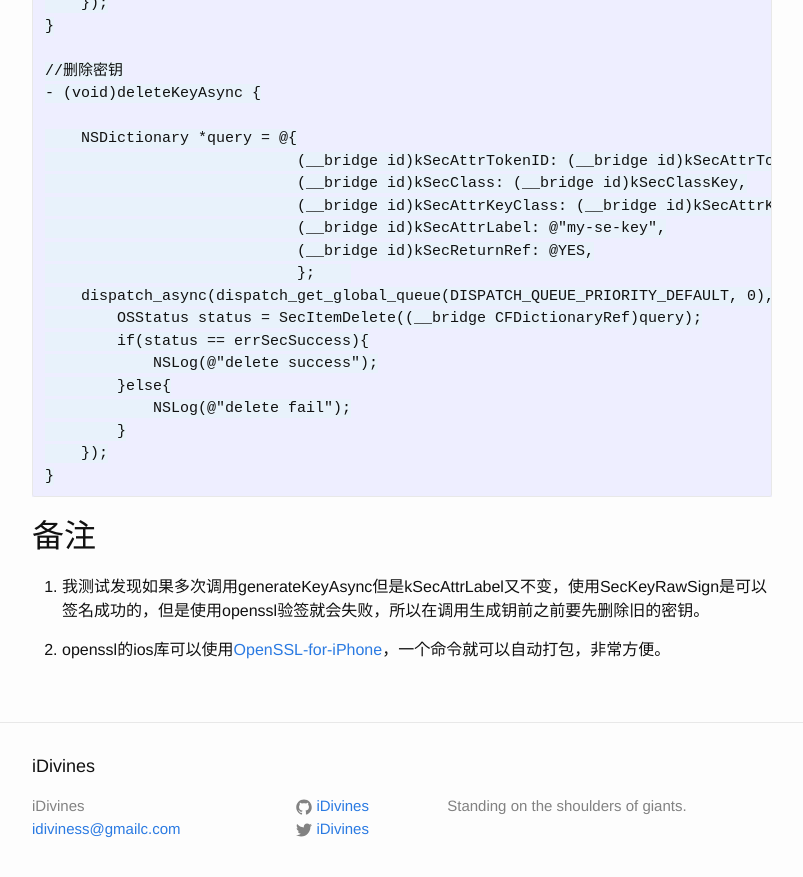
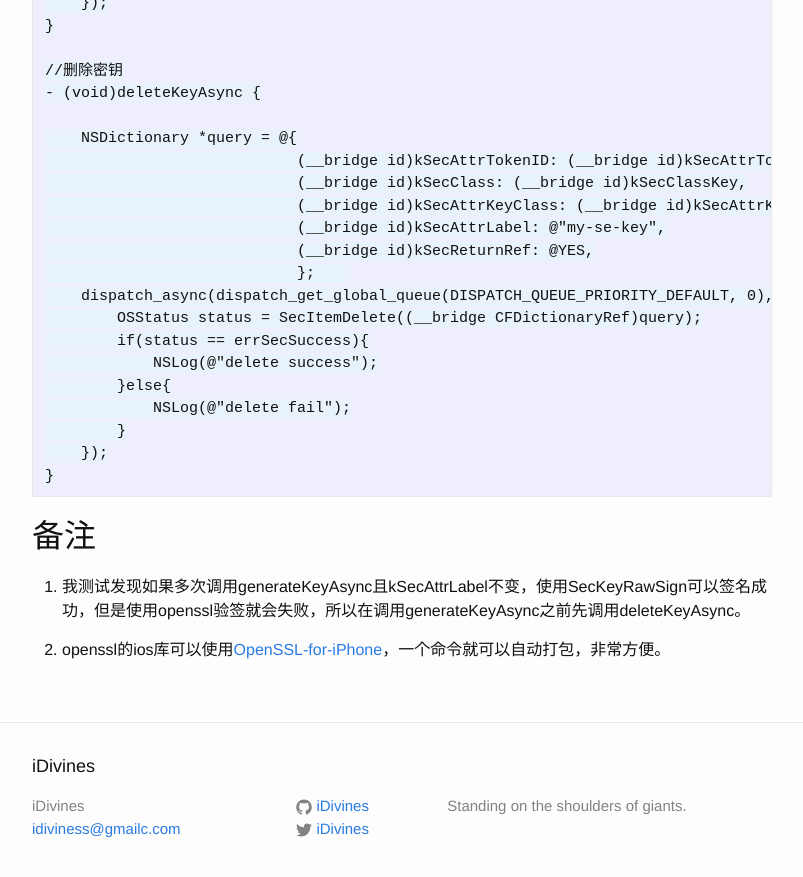
Before and after one commit to colfly/colfly.github.io, a Jekyll site: the page built from _posts/2016-04-05-welcome-to-KeychainTouchID.markdown, in a window 1280 px wide and 900 px high, scrolled down 4059 px. Shown: the top 877 px of the window, without its empty margins (238-1041 px from the left). Built offline with Jekyll 4.4.1, drawn with Linux system fonts in a browser that asks for light colours.

Commit message:
Update 2016-04-05-welcome-to-KeychainTouchID.markdown
update

```diff
--- a/_posts/2016-04-05-welcome-to-KeychainTouchID.markdown
+++ b/_posts/2016-04-05-welcome-to-KeychainTouchID.markdown
@@ -194,6 +194,6 @@ categories: develop ios
 
 ## 备注
 
-1. 我测试发现如果多次调用generateKeyAsync但是kSecAttrLabel又不变，使用SecKeyRawSign是可以签名成功的，但是使用openssl验签就会失败，所以在调用生成钥前之前要先删除旧的密钥。
+1. 我测试发现如果多次调用generateKeyAsync且kSecAttrLabel不变，使用SecKeyRawSign可以签名成功，但是使用openssl验签就会失败，所以在调用generateKeyAsync之前先调用deleteKeyAsync。
 
 2. openssl的ios库可以使用[OpenSSL-for-iPhone](https://github.com/x2on/OpenSSL-for-iPhone/)，一个命令就可以自动打包，非常方便。
```
